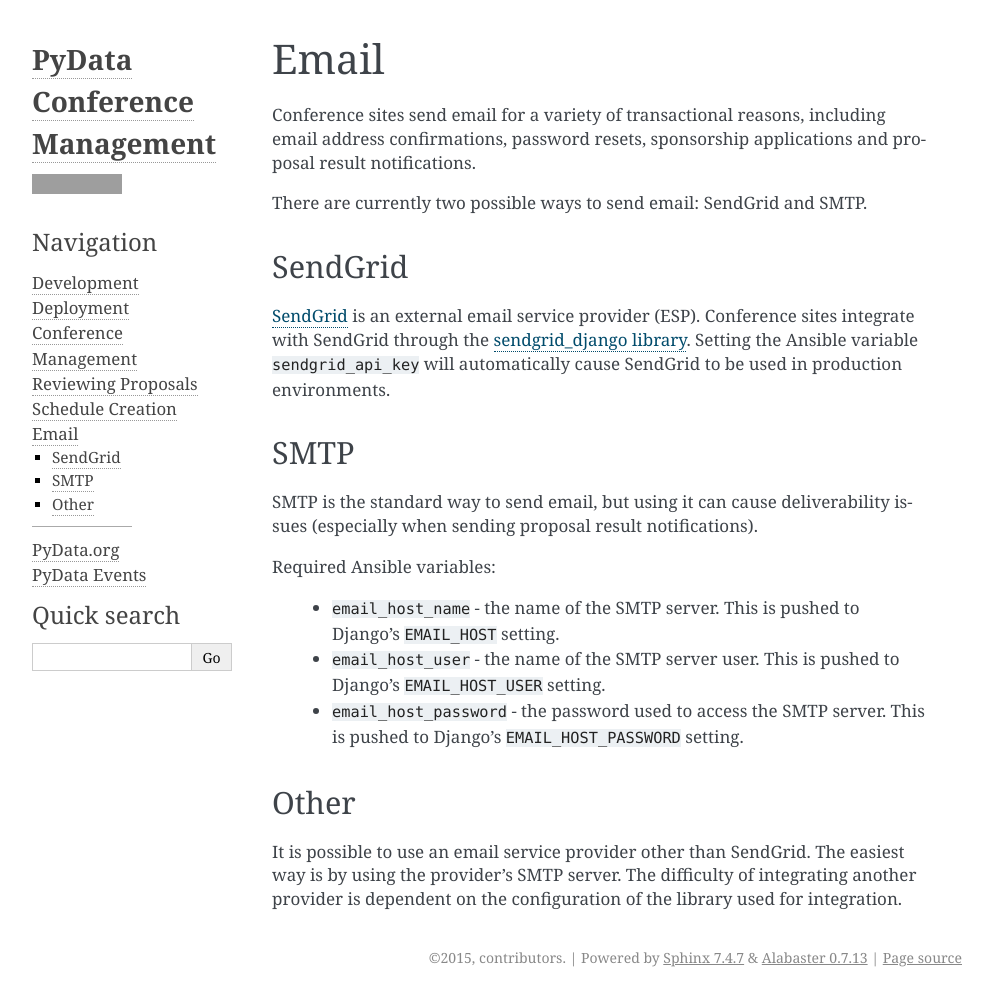
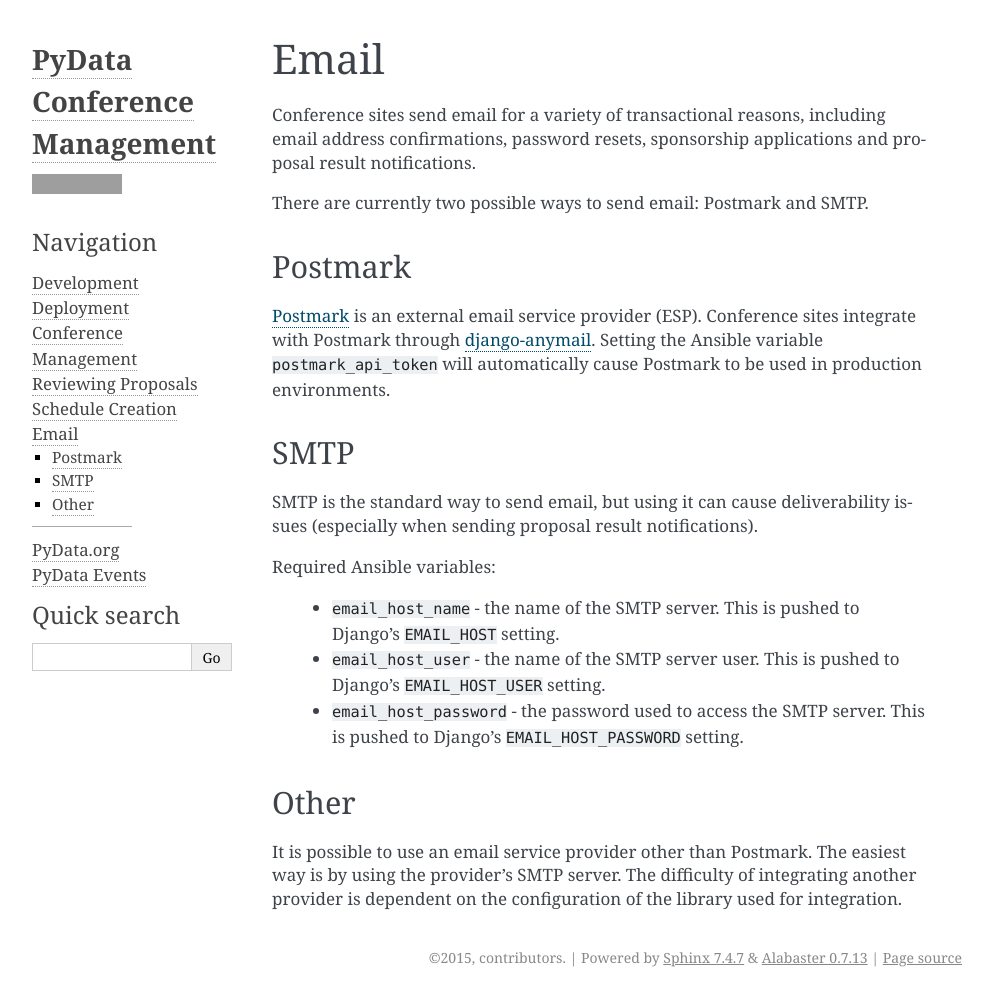
Before and after one commit to pydata/conf_site, a Sphinx documentation site: the page built from docs/source/email.rst, in a window 1280 px wide. Shown: the whole page, without its empty margins (148-1141 px from the left). Built offline with Sphinx 7.4.7, drawn with Linux system fonts in a browser that asks for light colours; grey boxes are pictures that could not be loaded.

Commit message:
Use Postmark for email.
Use Postmark (django-anymail) for email sending instead of SendGrid (and
sendgrid-django).

```diff
--- a/docs/source/email.rst
+++ b/docs/source/email.rst
@@ -5,18 +5,18 @@
 email address confirmations, password resets, sponsorship applications and
 proposal result notifications.
 
-There are currently two possible ways to send email: SendGrid and SMTP.
+There are currently two possible ways to send email: Postmark and SMTP.
 
-SendGrid
+Postmark
 --------
 
-`SendGrid`_ is an external email service provider (ESP). Conference sites
-integrate with SendGrid through the `sendgrid_django library`_. Setting the
-Ansible variable ``sendgrid_api_key`` will automatically cause SendGrid to be
+`Postmark`_ is an external email service provider (ESP). Conference sites
+integrate with Postmark through `django-anymail`_. Setting the
+Ansible variable ``postmark_api_token`` will automatically cause Postmark to be
 used in production environments.
 
-.. _SendGrid: https://sendgrid.com/
-.. _sendgrid_django library: https://github.com/elbuo8/sendgrid-django
+.. Postmark: https://postmarkapp.com/
+.. _django-anymail: https://github.com/anymail/django-anymail
 
 SMTP
 ----
@@ -37,7 +37,7 @@
 Other
 -----
 
-It is possible to use an email service provider other than SendGrid. The
+It is possible to use an email service provider other than Postmark. The
 easiest way is by using the provider's SMTP server. The difficulty of
 integrating another provider is dependent on the configuration of the library
 used for integration.
```
Also changed, not shown: 6 other files.
